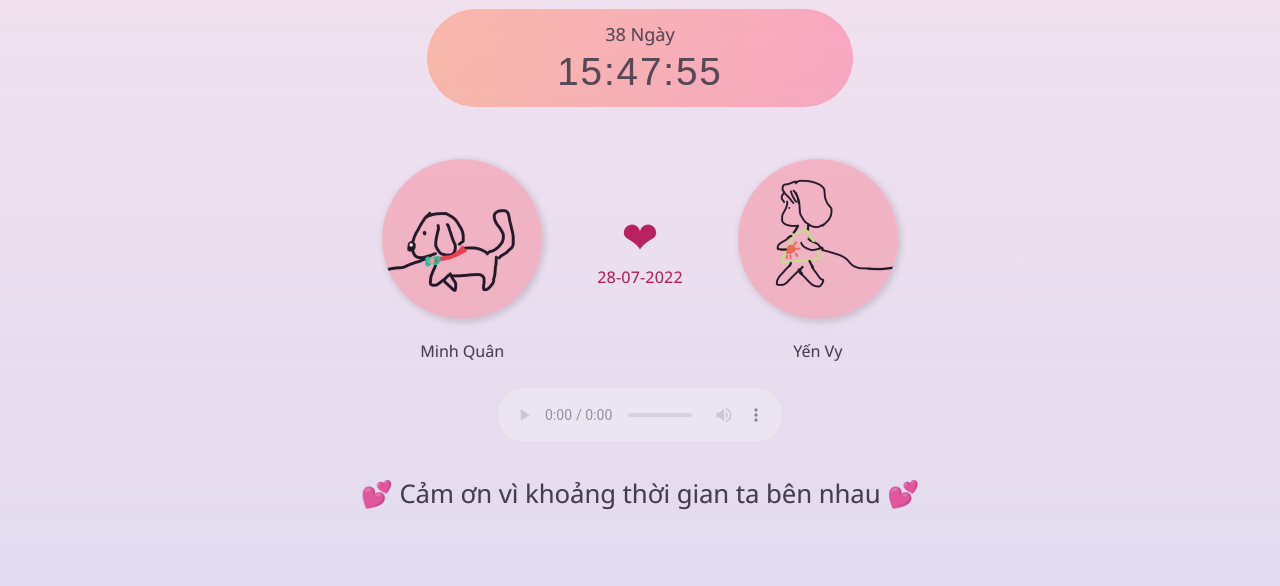
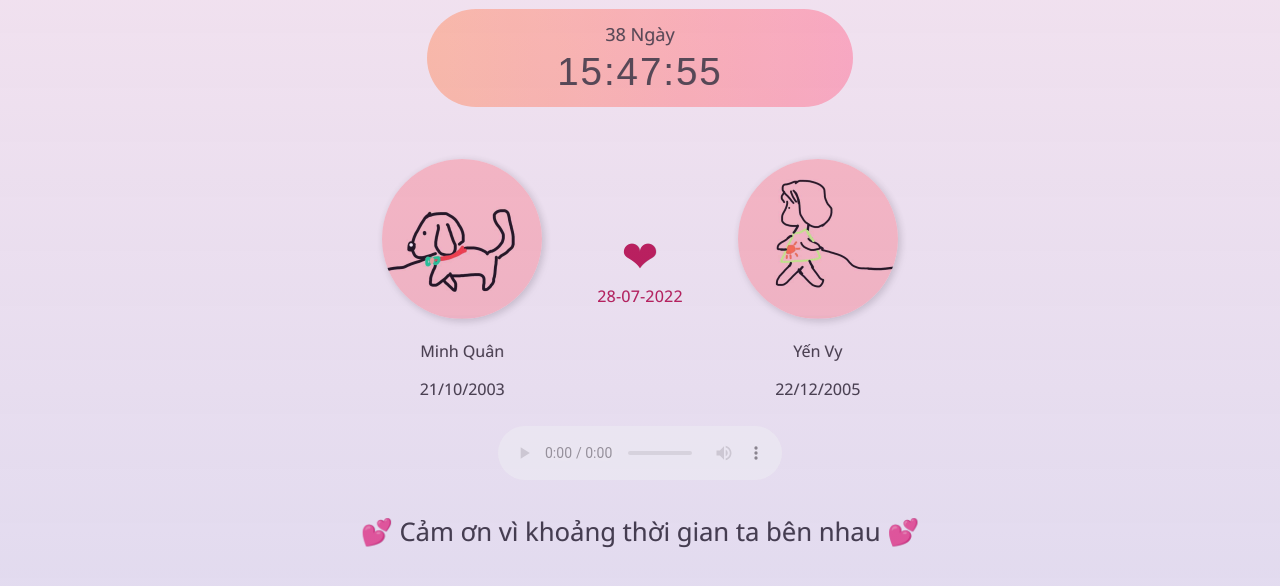
Before and after one commit to mayman12/demngayyeu, a plain HTML site: page index.html in a window 1280 px wide. Shown: the part 144-730 px from the top of the page. Drawn offline with Linux system fonts and the light colour scheme.

Commit message:
demngayyeu

```diff
--- a/index.html
+++ b/index.html
@@ -28,6 +28,7 @@
                         <img src="img/trai.jpg" class="avt">
                         <!-- 4. Tên bạn nam -->
                         <p>Minh Quân</p>
+                        <p>21/10/2003</p>
                   </div>
                   <div id="heart">
                         ❤<anni>...</anni>
@@ -38,6 +39,7 @@
 
                         <!-- 6. Tên của bạn nữ -->
                         <p>Yến Vy</p>
+                        <p>22/12/2005</p>
                   </div>
             </div>
 
```
